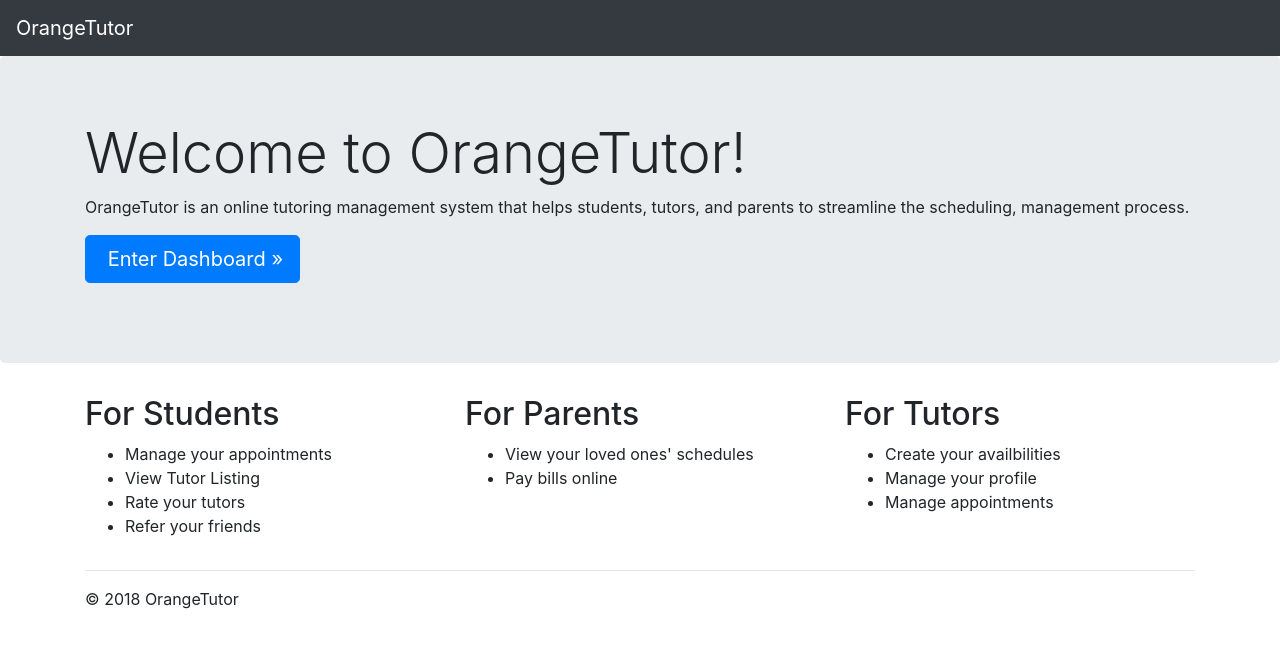
After one commit to yinanzhou/OrangeTutor, a PHP site: template backend/application/portal/view/index/index.html in a window 1280 px wide. The commit adds this page. Shown: the top 648 px of the page. Run offline with PHP 8.4, Linux system fonts and the light colour scheme; the template is opened without the code that fills it, so the values that code supplies are empty; some libraries are stand-ins or nearby versions.

Commit message:
Add index page

```diff
--- /dev/null
+++ b/backend/application/portal/view/index/index.html
@@ -0,0 +1,63 @@
+<!doctype html>
+<html lang="en">
+  <head>
+    <meta charset="utf-8">
+    <meta name="viewport" content="width=device-width, initial-scale=1, shrink-to-fit=no">
+    <meta name="description" content="OrangeTutor is an online tutor management software that streamlines tutoring scheduling.">
+
+    <title>OrangeTutor</title>
+    <link rel="stylesheet" href="https://cdnjs.cloudflare.com/ajax/libs/twitter-bootstrap/4.0.0/css/bootstrap.min.css" integrity="sha256-LA89z+k9fjgMKQ/kq4OO2Mrf8VltYml/VES+Rg0fh20=" crossorigin="anonymous" />
+    <link rel="stylesheet" href="https://cdnjs.cloudflare.com/ajax/libs/open-iconic/1.1.1/font/css/open-iconic-bootstrap.min.css" integrity="sha256-BJ/G+e+y7bQdrYkS2RBTyNfBHpA9IuGaPmf9htub5MQ=" crossorigin="anonymous" />
+  </head>
+
+  <body style="padding-top: 3.5rem;">
+
+    <nav class="navbar navbar-expand-md navbar-dark fixed-top bg-dark">
+      <a class="navbar-brand" href="#">OrangeTutor</a>
+    </nav>
+
+    <main role="main">
+
+      <div class="jumbotron">
+        <div class="container">
+          <h1 class="display-4">Welcome to OrangeTutor!</h1>
+          <p>OrangeTutor is an online tutoring management system that helps students, tutors, and parents to streamline the scheduling, management process.</p>
+          <p><a class="btn btn-primary btn-lg" href="/dashboard" role="button"><span class="oi oi-dashboard"></span>&nbsp;Enter Dashboard &raquo;</a></p>
+        </div>
+      </div>
+
+      <div class="container">
+        <div class="row">
+          <div class="col-md-4">
+            <h2>For Students</h2>
+            <ul>
+              <li>Manage your appointments</li>
+              <li>View Tutor Listing</li>
+              <li>Rate your tutors</li>
+              <li>Refer your friends</li>
+            </ul>
+          </div>
+          <div class="col-md-4">
+            <h2>For Parents</h2>
+            <ul>
+              <li>View your loved ones' schedules</li>
+              <li>Pay bills online</li>
+            </ul>
+          </div>
+          <div class="col-md-4">
+            <h2>For Tutors</h2>
+            <ul>
+              <li>Create your availbilities</li>
+              <li>Manage your profile</li>
+              <li>Manage appointments</li>
+            </ul>
+          </div>
+        </div>
+        <hr>
+      </div>
+    </main>
+    <footer class="container">
+      <p>&copy; 2018 OrangeTutor</p>
+    </footer>
+  </body>
+</html>
--- a/backend/route/route.php
+++ b/backend/route/route.php
@@ -10,4 +10,5 @@
 // +----------------------------------------------------------------------
 
 Route::rule('register', 'portal/auth/register', 'GET|POST');
+Route::get('/','portal/index/index');
 return [];
```
Also changed, not shown: backend/application/portal/controller/Index.php (added, +11 -0 lines).
